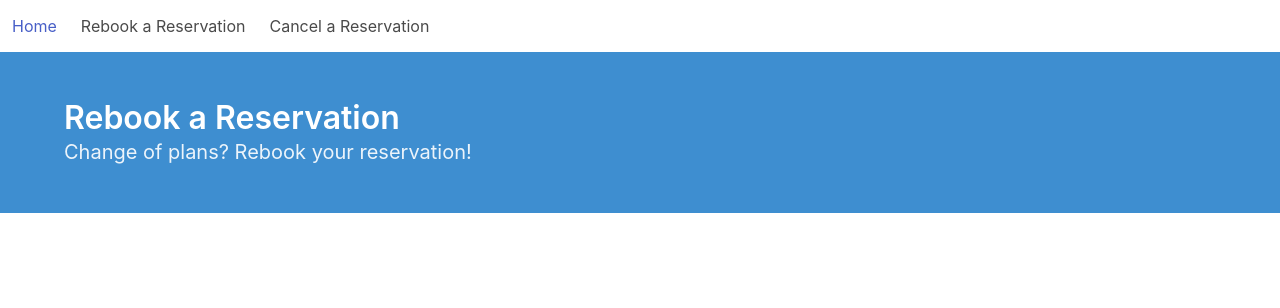
After one commit to jchen2186/railroadSystem, a Flask app: template templates/rebookreservation.html in a window 1280 px wide. The commit adds this page. Shown: the top 308 px of the page. Run offline with Flask 2, Linux system fonts and the light colour scheme; the template is opened without the code that fills it, so the values that code supplies are empty; some libraries are stand-ins or nearby versions.

```diff
--- a/templates/base.html
+++ b/templates/base.html
@@ -15,7 +15,8 @@
   <div class="navbar-menu">
     <div class="navbar-start">
       <a class="navbar-item" href="{{ url_for('index') }}">Home</a>
-      <a class="navbar-item" href="{{ url_for('reservations') }}">View Available Seats</a>
+      <a class="navbar-item" href="{{ url_for('rebook_reservation') }}">Rebook a Reservation</a>
+      <a class="navbar-item" href="{{ url_for('cancel_reservation') }}">Cancel a Reservation</a>
     </div>
   </div>
 
--- a/templates/index.html
+++ b/templates/index.html
@@ -12,7 +12,6 @@
 </section>
 
 <section class="section">
-
   <div class="columns">
     <div class="column is-two-thirds is-offset-2">
 
@@ -90,8 +89,6 @@
     </div>
   </div>
 
-
-
   <table class="table is-hoverable" align="center" width="75%">
     <thead>
       <tr>
--- /dev/null
+++ b/templates/rebookreservation.html
@@ -0,0 +1,17 @@
+{% extends "base.html" %}
+
+{% block content %}
+<section class="hero is-info">
+  <div class="hero-body">
+    <div class="container">
+      <h1 class="title">Rebook a Reservation</h1>
+      <h2 class="subtitle">Change of plans? Rebook your reservation!</h2>
+    </div>
+  </div>
+</section>
+
+<section class="section">
+
+</section>
+
+{% endblock %}
```
Also changed, not shown: templates/viewavailableseats.html (deleted, +0 -22 lines).
